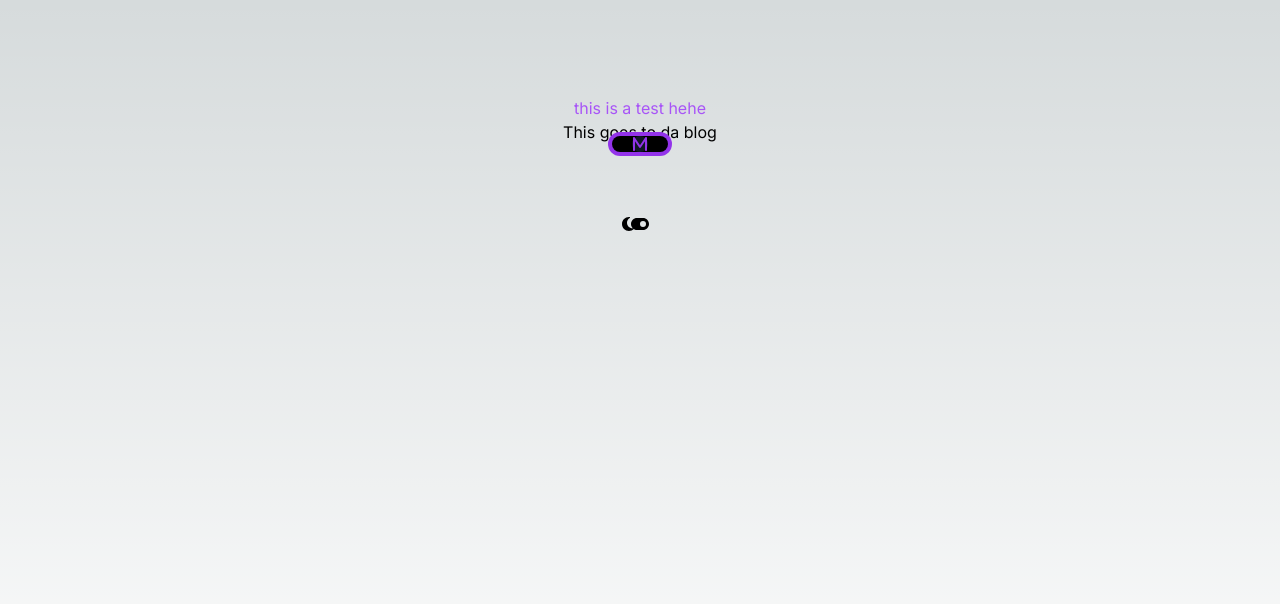
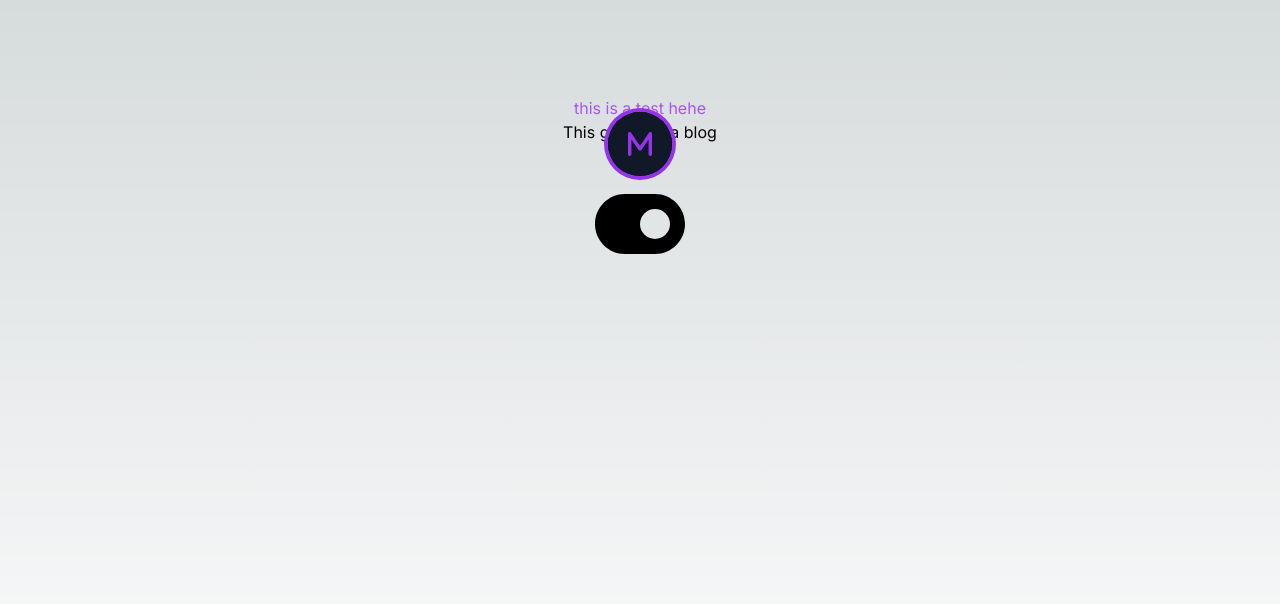
Before and after one commit to mslew/blog, a Next.js app: page / in a window 1280 px wide. Shown: the top 604 px of the page. Built offline with nearby package versions, Linux system fonts and the light colour scheme.

Commit message:
styles look better :)

```diff
--- a/src/app/layout.tsx
+++ b/src/app/layout.tsx
@@ -1,4 +1,7 @@
 import './globals.css'
+import { config } from '@fortawesome/fontawesome-svg-core'
+import '@fortawesome/fontawesome-svg-core/styles.css'
+config.autoAddCss = false
 import type { Metadata } from 'next'
 import { Inter } from 'next/font/google'
 
--- a/src/components/Logo.tsx
+++ b/src/components/Logo.tsx
@@ -5,8 +5,8 @@ import { faM, faCircle } from '@fortawesome/free-solid-svg-icons'
 const Logo = () => {
   return (
     <div className='flex justify-center items-center'>
-        <FontAwesomeIcon className='w-6 absolute z-10 text-purple-600' icon={faM} />
-        <FontAwesomeIcon className='bg-black w-14 absolute text-gray-900 ring-4 ring-purple-600 rounded-full' icon={faCircle} />
+        <FontAwesomeIcon className='w-6 absolute z-10 text-purple-600' icon={faM} size='6x'/>
+        <FontAwesomeIcon className='bg-black absolute text-gray-900 ring-4 ring-purple-600 rounded-full' icon={faCircle}  size='4x'/>
     </div>
   )
 }
--- a/src/components/ThemeSwitch.tsx
+++ b/src/components/ThemeSwitch.tsx
@@ -15,14 +15,14 @@ const ThemeSwitch = () => {
             {dark ?
             //dark mode on
             <div className='flex justify-center items-center'>
-                <FontAwesomeIcon className='absolute w-4 text-black z-10 mr-6' icon={faMoon}/>
-                <FontAwesomeIcon className='absolute w-16' icon={faToggleOn}/>
+                <FontAwesomeIcon className='absolute text-black z-10 mr-8' icon={faMoon} size='2x'/>
+                <FontAwesomeIcon className='absolute' icon={faToggleOn} size='5x'/>
             </div>
             :
             //dark mode off
             <div className='flex justify-center items-center'>
-                <FontAwesomeIcon className='absolute w-3 text-white z-10 ml-6' icon={faSun}/>
-                <FontAwesomeIcon className='absolute w-16' icon={faToggleOff}/>
+                <FontAwesomeIcon className='absolute text-white z-10 ml-8' icon={faSun} size='xl'/>
+                <FontAwesomeIcon className='absolute' icon={faToggleOff} size='5x'/>
             </div>
             }
         </button>
```
